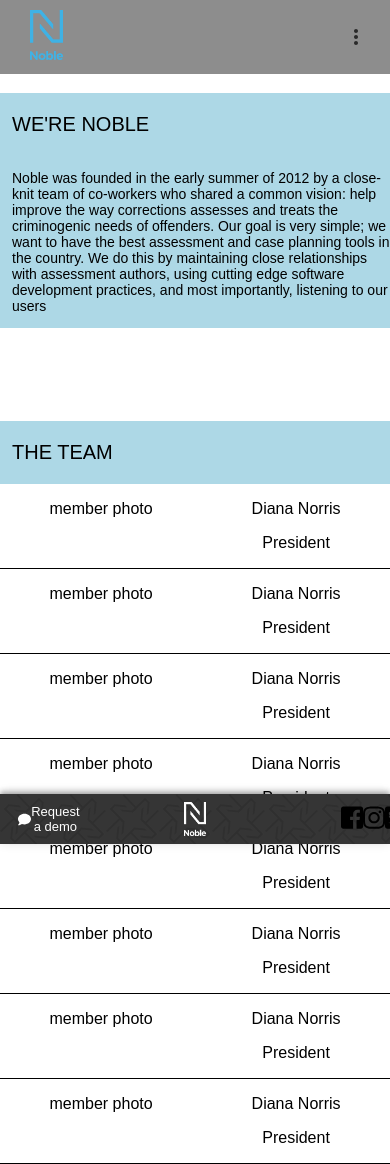
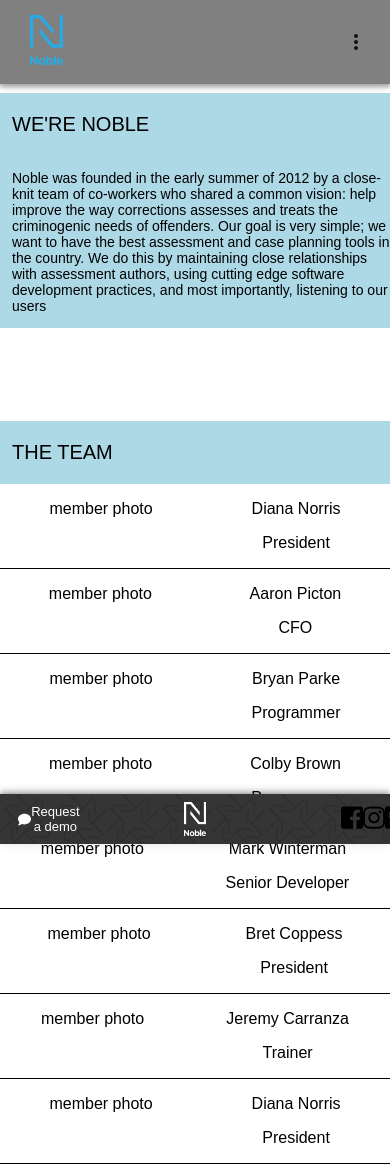
Before and after one commit to ryanjparke/Noble---Marketing-, a React (Create React App) app: page /about in a window 390 px wide. Built offline with nearby package versions, Linux system fonts and the light colour scheme; a web font is replaced by a local one.

Commit message:
mobile home and nav changes

```diff
--- a/src/Components/About/About.js
+++ b/src/Components/About/About.js
@@ -49,7 +49,43 @@
                             <p>member photo</p>
                         </div>
                         <div className='memberName'>
-                            <p>Diana Norris</p>
+                            <p>Aaron Picton</p>
+                            <p>CFO</p>
+                        </div>
+                    </div>
+                    <div className='member'>
+                        <div className='memberPhoto'>
+                            <p>member photo</p>
+                        </div>
+                        <div className='memberName'>
+                            <p>Bryan Parke</p>
+                            <p>Programmer</p>
+                        </div>
+                    </div>
+                    <div className='member'>
+                        <div className='memberPhoto'>
+                            <p>member photo</p>
+                        </div>
+                        <div className='memberName'>
+                            <p>Colby Brown</p>
+                            <p>Programmer</p>
+                        </div>
+                    </div>
+                    <div className='member'>
+                        <div className='memberPhoto'>
+                            <p>member photo</p>
+                        </div>
+                        <div className='memberName'>
+                            <p>Mark Winterman</p>
+                            <p>Senior Developer</p>
+                        </div>
+                    </div>
+                    <div className='member'>
+                        <div className='memberPhoto'>
+                            <p>member photo</p>
+                        </div>
+                        <div className='memberName'>
+                            <p>Bret Coppess</p>
                             <p>President</p>
                         </div>
                     </div>
@@ -58,44 +94,8 @@
                             <p>member photo</p>
                         </div>
                         <div className='memberName'>
-                            <p>Diana Norris</p>
-                            <p>President</p>
-                        </div>
-                    </div>
-                    <div className='member'>
-                        <div className='memberPhoto'>
-                            <p>member photo</p>
-                        </div>
-                        <div className='memberName'>
-                            <p>Diana Norris</p>
-                            <p>President</p>
-                        </div>
-                    </div>
-                    <div className='member'>
-                        <div className='memberPhoto'>
-                            <p>member photo</p>
-                        </div>
-                        <div className='memberName'>
-                            <p>Diana Norris</p>
-                            <p>President</p>
-                        </div>
-                    </div>
-                    <div className='member'>
-                        <div className='memberPhoto'>
-                            <p>member photo</p>
-                        </div>
-                        <div className='memberName'>
-                            <p>Diana Norris</p>
-                            <p>President</p>
-                        </div>
-                    </div>
-                    <div className='member'>
-                        <div className='memberPhoto'>
-                            <p>member photo</p>
-                        </div>
-                        <div className='memberName'>
-                            <p>Diana Norris</p>
-                            <p>President</p>
+                            <p>Jeremy Carranza</p>
+                            <p>Trainer</p>
                         </div>
                     </div>
                     <div className='member'>
--- a/src/Components/Home/Home.css
+++ b/src/Components/Home/Home.css
@@ -95,19 +95,6 @@
 
 
 
-
-
-
-
-
-
-
-
-
-
-
-
-
 /***** mobile and tablet section **********/
 @media (max-width:800px) {
     .homeContainer {
@@ -119,14 +106,13 @@
         display: inline;
         width: 100vw;
         height: 100vh;
-        /* background-color: lightblue; */
-        /* background: none; */
+        /* background-color: #2AAAE2; */
     }
 
     .cm {
-        height: 100vh;
+        height: 90%;
         width: 100vw;
-        margin-top: 40px;
+        margin-top: 60px;
         display: flex;
         justify-content: space-around;
         align-items: center;
@@ -143,7 +129,13 @@
     .mobileHeader {
         font-size: xx-large;
         font-weight: lighter;
+    }
 
+    .mobileImg {
+        width: 95vw;
+        height: 80%;
+        background-color: lightblue;
+        border: thin solid black;
     }
 
     .getStartedMobile {
@@ -188,8 +180,14 @@
     }
 
     .quoteImg {
+        height: 120px;
+        width: 120px;
+        display: flex;
+        align-items: center;
+        justify-content: center;
+        background-color: lightblue;
         border: thin solid black;
-        /* border-radius: 50%; */
+        border-radius: 50%;
     }
 
 
--- a/src/Components/Home/Home.js
+++ b/src/Components/Home/Home.js
@@ -37,7 +37,10 @@
                         <div className='mobileHeader'>
                             <p>CASE MANAGER</p>
                         </div>
-                        <p>img</p>
+                        <div className='mobileImg'>
+                            <p>img</p>
+                            {/* <img src={Mountains}/> */}
+                        </div>
                         <p>The world’s most powerful EBP-based risk assessment and case management tool</p>
                         <a href='/demo'><p className='getStartedMobile'>Get started today</p> </a>
                     </div>
@@ -62,14 +65,14 @@
                                     <p>img</p>
                                 </div>
                                 <div className='quote'>
-                                    <p>I love this software!</p>
+                                    <p>"I love this software!"</p>
                                     <p>George Washington</p>
                                     <p>County Chief</p>
                                 </div>
                             </div>
                             <div className='indvQuote'>
                                 <div className='quote'>
-                                    <p>I love this software!</p>
+                                    <p>"I love this software!"</p>
                                     <p>George Washington</p>
                                     <p>County Chief</p>
                                 </div>
@@ -82,7 +85,7 @@
                                     <p>img</p>
                                 </div>
                                 <div className='quote'>
-                                    <p>I love this software!</p>
+                                    <p>"I love this software!"</p>
                                     <p>George Washington</p>
                                     <p>County Chief</p>
                                 </div>
@@ -91,7 +94,9 @@
                         <div className='mobilehomeHeader'>
                             <p>Fast. Accurate. Simple.</p>
                         </div>
-                        <p>img</p>
+                        <div className='2mobileImg'>
+                            <p>img</p>
+                        </div>
                         <ul>
                             <li>Dead accurate scoring & ranking</li>
                             <li>Worldclass support</li>
@@ -105,6 +110,15 @@
                             <li>Case Planning</li>
                             <li>Training??</li>
                         </ul>
+                    </div>
+                    <div className='homeEnd'>
+                        <div className='mobilehomeHeader'>
+                            <p>Request a demo today.</p>
+                        </div>
+                        <div className='homeInput'>
+
+                                <input type="text" placeholder="name"/>
+                        </div>
                     </div>
                     {/* <Footer /> */}
                 </div>
--- a/src/Components/Nav/Nav.css
+++ b/src/Components/Nav/Nav.css
@@ -62,9 +62,19 @@
 
 @media (max-width:800px) {
     .navContainer {
-        /* display: none; */
-        /* background-color: rgba(50, 47, 47, 0.47); */
-        /* width: 100vw; */
+        display: flex;
+        position: fixed;
+        justify-content: space-between;
+        top: 0;
+        height: 10vh;
+        width: 100vw;
+        transition: .6s;
+        z-index: 10;
+        transition-delay: .25s;
+        /* background-color: rgba(35, 34, 34, 0.77); */
+        background-color: #808080;
+        /* background-color: black; */
+        opacity: 1;
 
     }
     .navLeft {
@@ -73,19 +83,21 @@
     .navRight {
         display: none;
     }
-    .mobileNav {
+    /* .mobileNav {
         display: flex;
         position: fixed;
         justify-content: space-between;
-        /* align-items: center; */
+        align-items: center;
         top: 0;
         width: 100vw;
         transition: .6s;
         z-index: 10;
         transition-delay: .25s;
-        /* background-color: rgba(35, 34, 34, 0.77); */
+        background-color: rgba(35, 34, 34, 0.77);
         background-color: #808080;
-    }
+        background-color: black;
+        opacity: 1;
+    } */
 
     .mobileLeft {
         display: flex;
--- a/src/Components/Nav/Nav.js
+++ b/src/Components/Nav/Nav.js
@@ -46,7 +46,7 @@
                 </div>
 
                 {/************* MOBILE VIEW NAV **************/}
-                <div className='mobileNav' >
+                {/* <div className='mobileNav' > */}
                     <div className='mobileLeft' >
                         <Link className="navLink" to="/"><img src={Noblesmall} alt='Noblesmall' className="mobileNoble" /></Link>
                     </div>
@@ -94,7 +94,7 @@
 
 
 
-                </div>
+                {/* </div> */}
             </div>
         )
     }
```
